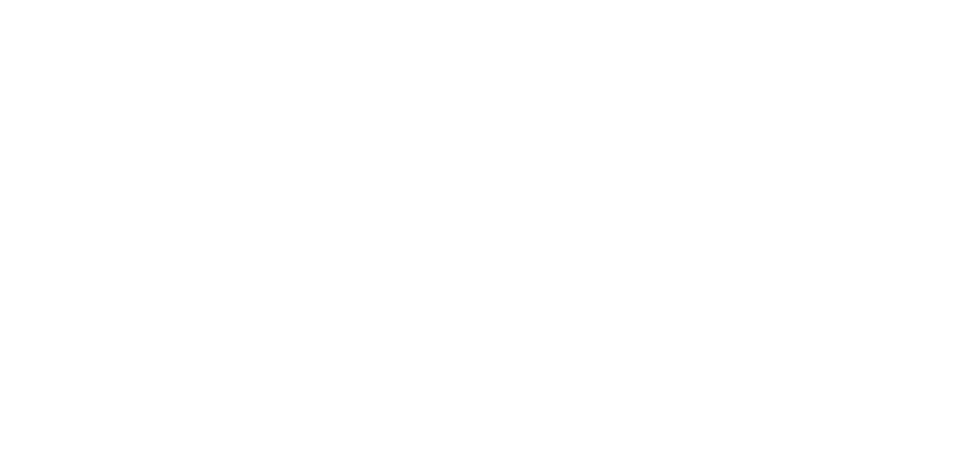
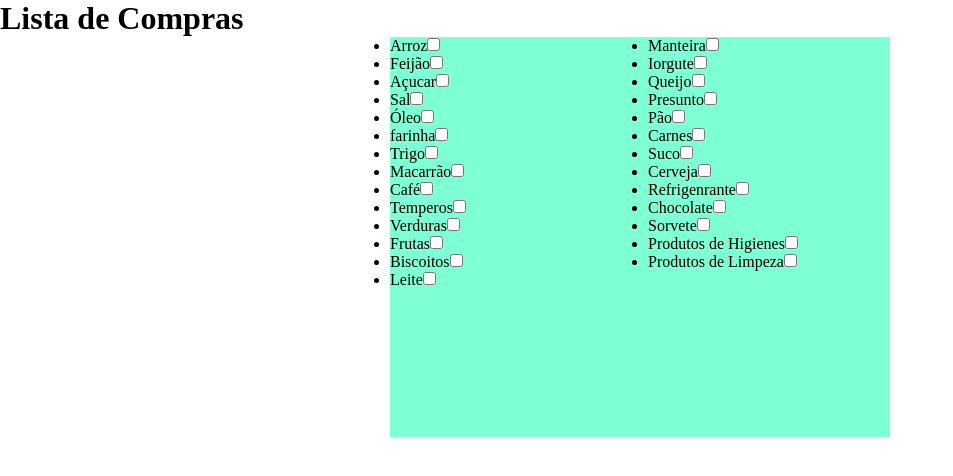
Before and after one commit to EdsonSizenando/To-Do-List, a plain HTML site: page index.html in a window 1280 px wide. Shown: the whole page, without its empty margins (0-953 px from the left). Drawn offline with Linux system fonts and the light colour scheme.

Commit message:
criando lista
criando lista com checkbox

```diff
--- a/index.html
+++ b/index.html
@@ -4,20 +4,30 @@
     <meta charset="UTF-8">
     <meta name="viewport" content="width=device-width, initial-scale=1.0">
     <title> Lista de Compras</title>
+    <link rel="stylesheet" href="style.css">
+
 </head>
 <body>
     <header>
-        <h1></h1>
+        <h1>Lista de Compras</h1>
     </header>
-    <div>
+    <div id="resultado">
+        <ul>
+
+        </ul>
 
 
 
     </div>
-    <div>
+
+    <div">
+        <ul>
+
+        </ul>
 
     </div>
 
 
+    <script src="script.js"></script>
 </body>
 </html>
--- /dev/null
+++ b/script.js
@@ -0,0 +1,31 @@
+const produtos = ['Arroz', 'Feijão', 'Açucar', 'Sal',
+    'Óleo', 'farinha', 'Trigo', 'Macarrão',
+    'Café', 'Temperos', 'Verduras', 'Frutas', 'Biscoitos',
+    'Leite', 'Manteira', 'Iorgute', 'Queijo',
+    'Presunto', 'Pão', 'Carnes', 'Suco',
+    'Cerveja', 'Refrigenrante', 'Chocolate',
+    'Sorvete', 'Produtos de Higienes', 'Produtos de Limpeza']
+
+
+const Resultado = document.getElementById('resultado')
+const listaEditada = document.getElementById('lista-edit')
+
+let selecionados = []
+
+
+const lista = document.createElement ('ul');
+
+produtos.forEach(item => {
+    const listItem = document.createElement ('li');
+    const checkbox = document.createElement('input');
+    checkbox.type = 'checkbox';
+    checkbox.id = item;
+
+    listItem.textContent = item;
+
+    lista.appendChild(listItem);
+    listItem.appendChild(checkbox);
+
+})
+
+Resultado.appendChild(lista)
--- /dev/null
+++ b/style.css
@@ -0,0 +1,23 @@
+*{
+    margin: 0px;
+    padding: 0px;
+
+}
+
+body{
+    background: white;
+    color: black;
+}
+
+div#resultado {
+    align-items: center;
+    margin: auto;
+    background-color: aquamarine;
+    max-width: 500px;
+    height: 400px;
+
+}
+
+ul {
+    columns: 2;
+}
```
